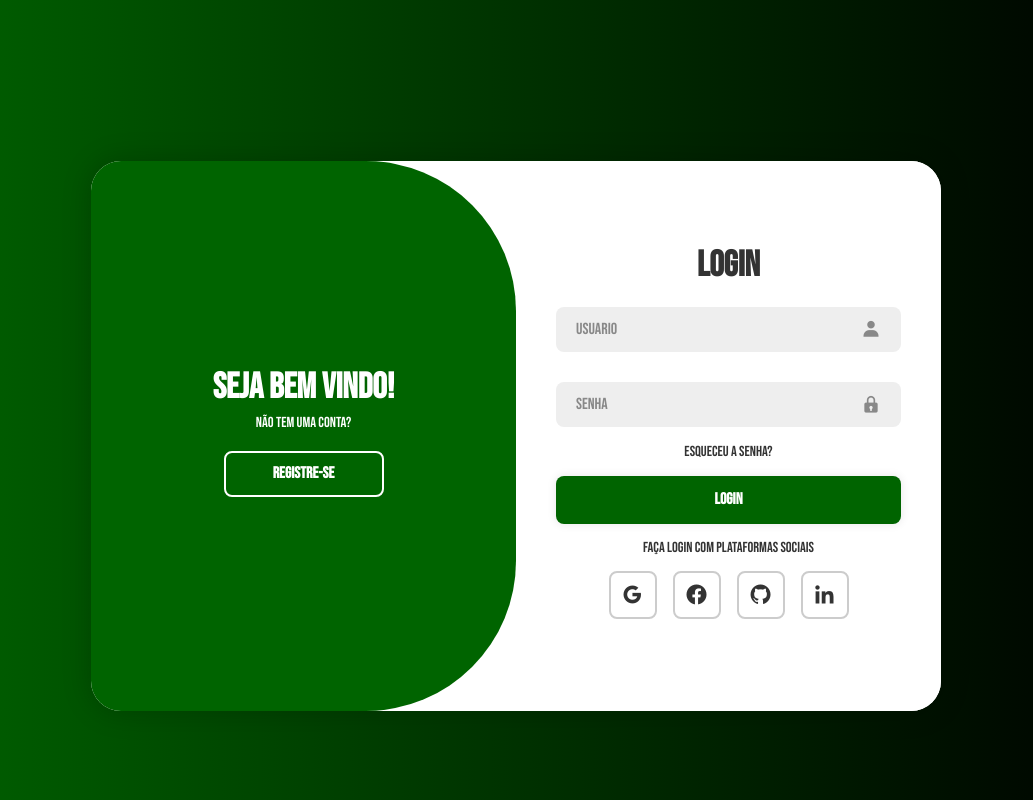
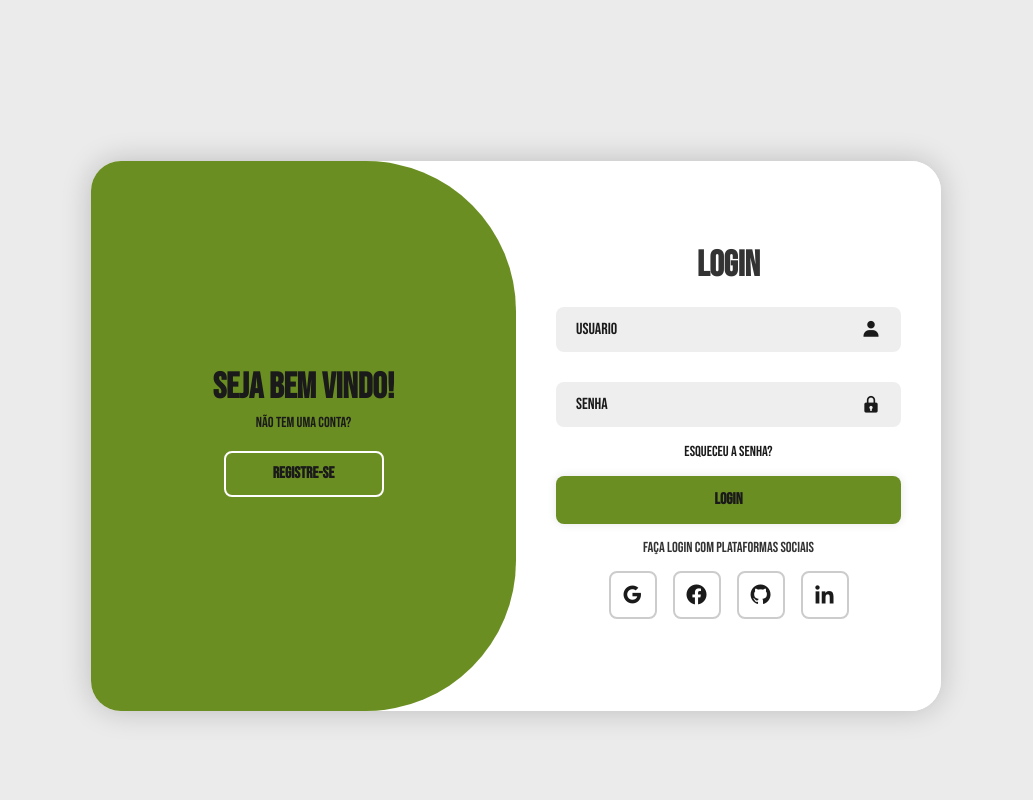
Before and after one commit to ICEI-PUC-Minas-PMV-ADS/pmv-ads-2025-2-e1-proj-web-t8-loja-online, a plain HTML site: page Login/index.html in a window 1280 px wide. Shown: the whole page, without its empty margins (124-1157 px from the left). Drawn offline with nearby package versions, Linux system fonts and the light colour scheme.

Commit message:
Alteraçao de cor

```diff
--- a/Login/style.css
+++ b/Login/style.css
@@ -12,11 +12,13 @@ body {
     justify-content: center;
     align-items: center;
     min-height: 100vh;
-    background: linear-gradient(90deg,#006400, #000000);
+    background: #ebebeb;
 
 }
 
 body { padding-top: 72px; }
+
+
 
 
 
@@ -82,12 +84,12 @@ form {
     border: none;
     outline: none;
     font-size: 16px;
-    color: #333;
+    color: #1a1a1a;
     font-weight: 500;
 }
 
 .input-box input::placeholder {
-    color: #888;
+    color: #1a1a1a;
     font-weight: 400;
 }
 
@@ -97,7 +99,7 @@ form {
     top: 50%;
     transform: translateY(-50%);
     font-size: 20px;
-    color: #888;
+    color: #1a1a1a;
 
 }
 
@@ -107,20 +109,20 @@ form {
 
 .forgot-link a {
     font-size: 14.5px;
-    color: #333;
+    color: #1a1a1a;
     text-decoration: none;
 }
 
 .btn {
     width: 100%;
     height: 48px;
-    background: #006400;
+    background: #6B8E23;
     border-radius: 8px;
     box-shadow: 0 0 10px rgba(0, 0, 0, .1);
     border: none;
     cursor: pointer;
     font-size: 16px;
-    color: #fff;
+    color: #1a1a1a;
     font-weight: 600;
 }
 
@@ -140,7 +142,7 @@ form {
     border: 2px solid #ccc;
     border-radius: 8px;
     font-size: 24px;
-    color: #333;
+    color: #1a1a1a;
     text-decoration: none;
     margin: 0 8px;
 }
@@ -159,7 +161,7 @@ form {
     left: -250%;
     width: 300%;
     height: 100%;
-    background: #006400;
+    background: #6B8E23;
     border-radius: 150px;
     z-index: 2;
     transition: 1.8s ease-in-out;
@@ -174,7 +176,7 @@ form {
     position: absolute;
     width: 50%;
     height: 100%;
-    color: #fff;
+    color: #1a1a1a;
     display: flex;
     flex-direction: column;
     justify-content: center;
```
